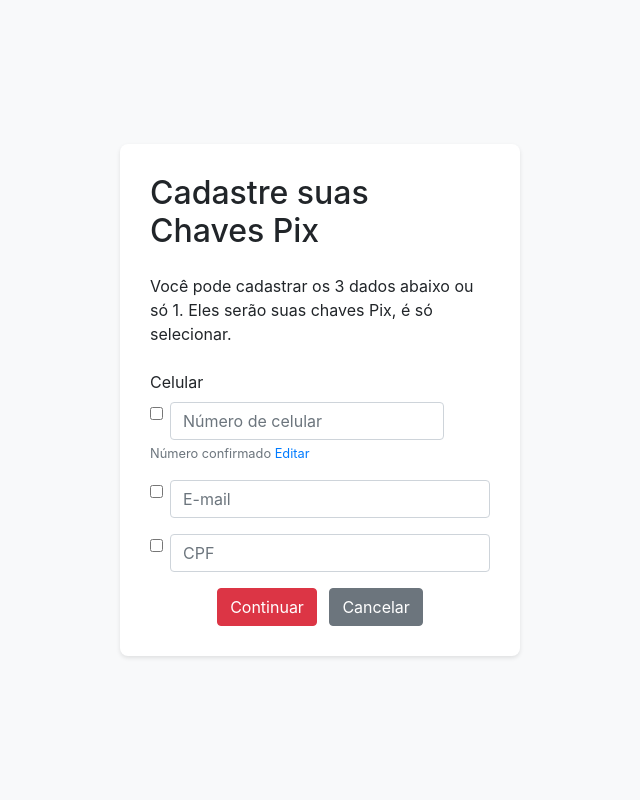
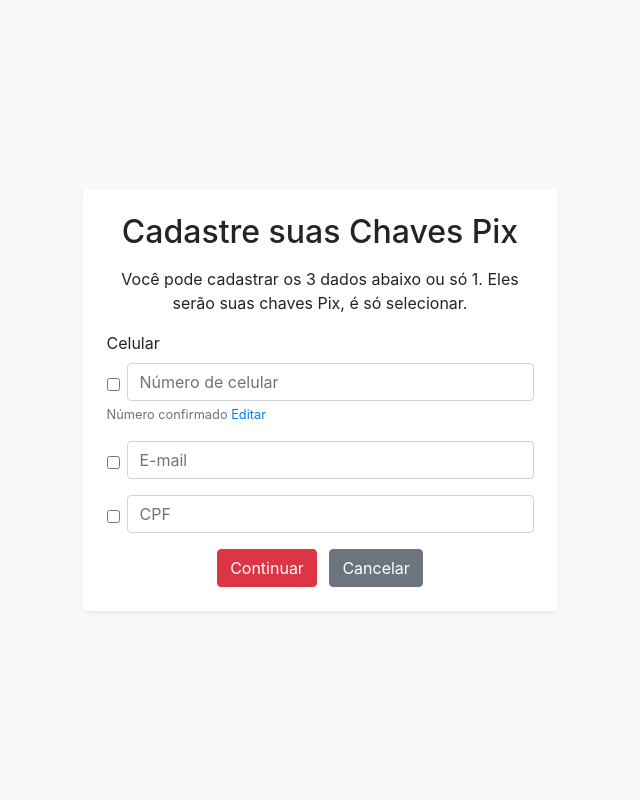
Before and after one commit to vitormen/Upix, a Django app: template upix/banco/templates/cadastro-conta.html in a window 1280 px wide. Shown: the whole page, without its empty margins (320-960 px from the left). Run offline with Django 5.2, Linux system fonts and the light colour scheme; the template is opened without the code that fills it, so the values that code supplies are empty; some libraries are stand-ins or nearby versions.

Commit message:
Update cadastro-conta.html

```diff
--- a/upix/banco/templates/cadastro-conta.html
+++ b/upix/banco/templates/cadastro-conta.html
@@ -1,55 +1,40 @@
 <!DOCTYPE html>
-<html lang="en">
+<html lang="pt-br">
 <head>
     <meta charset="UTF-8">
     <meta name="viewport" content="width=device-width, initial-scale=1.0">
     <title>Cadastro Pix</title>
     <link rel="stylesheet" href="https://stackpath.bootstrapcdn.com/bootstrap/4.5.2/css/bootstrap.min.css">
-    <style>
-        body {
-            display: flex;
-            justify-content: center;
-            align-items: center;
-            min-height: 100vh;
-            background-color: #f8f9fa;
-        }
-        .container {
-            background-color: white;
-            padding: 30px;
-            border-radius: 8px;
-            box-shadow: 0 2px 4px rgba(0, 0, 0, 0.1);
-            max-width: 50vh;
-        }
-    </style>
 </head>
-<body>
+<body class="d-flex justify-content-center align-items-center min-vh-100 bg-light">
     <div class="container">
-        <h2 class="mb-4">Cadastre suas Chaves Pix</h2>
-        <p class="mb-4">Você pode cadastrar os 3 dados abaixo ou só 1. Eles serão suas chaves Pix, é só selecionar.</p>
+        <div class="row justify-content-center">
+            <div class="col-12 col-sm-10 col-md-8 col-lg-6 col-xl-5 bg-white p-4 rounded shadow-sm">
+                <h2 class="mb-3 text-center">Cadastre suas Chaves Pix</h2>
+                <p class="text-center">Você pode cadastrar os 3 dados abaixo ou só 1. Eles serão suas chaves Pix, é só selecionar.</p>
 
                 <div class="form-group">
                     <label>Celular</label>
                     <div class="input-group">
-                <div class="form-check">
-                    <input class="form-check-input" type="checkbox" id="emailCheck">
+                        <div class="form-check d-flex align-items-center w-100">
+                            <input class="form-check-input mr-2" type="checkbox">
                             <input type="tel" class="form-control" placeholder="Número de celular">
                         </div>
-
                     </div>
                     <small class="text-muted">Número confirmado <a href="#">Editar</a></small>
                 </div>
 
                 <div class="form-group">
-            <div class="form-check">
-                <input class="form-check-input" type="checkbox" id="emailCheck">
+                    <div class="form-check d-flex align-items-center w-100">
+                        <input class="form-check-input mr-2" type="checkbox">
                         <input type="email" class="form-control" placeholder="E-mail">
                     </div>
                 </div>
 
                 <div class="form-group">
-            <div class="form-check">
-                <input class="form-check-input" type="checkbox" id="emailCheck">
-                <input type="cpf" class="form-control" placeholder="CPF">
+                    <div class="form-check d-flex align-items-center w-100">
+                        <input class="form-check-input mr-2" type="checkbox">
+                        <input type="text" class="form-control" placeholder="CPF">
                     </div>
                 </div>
 
@@ -58,6 +43,8 @@
                     <button type="button" class="btn btn-secondary">Cancelar</button>
                 </div>
             </div>
+        </div>
+    </div>
 
     <script src="https://code.jquery.com/jquery-3.5.1.slim.min.js"></script>
     <script src="https://cdn.jsdelivr.net/npm/@popperjs/core@2.9.3/dist/umd/popper.min.js"></script>
```
Lines whose indentation alone changed are shown as unchanged.
